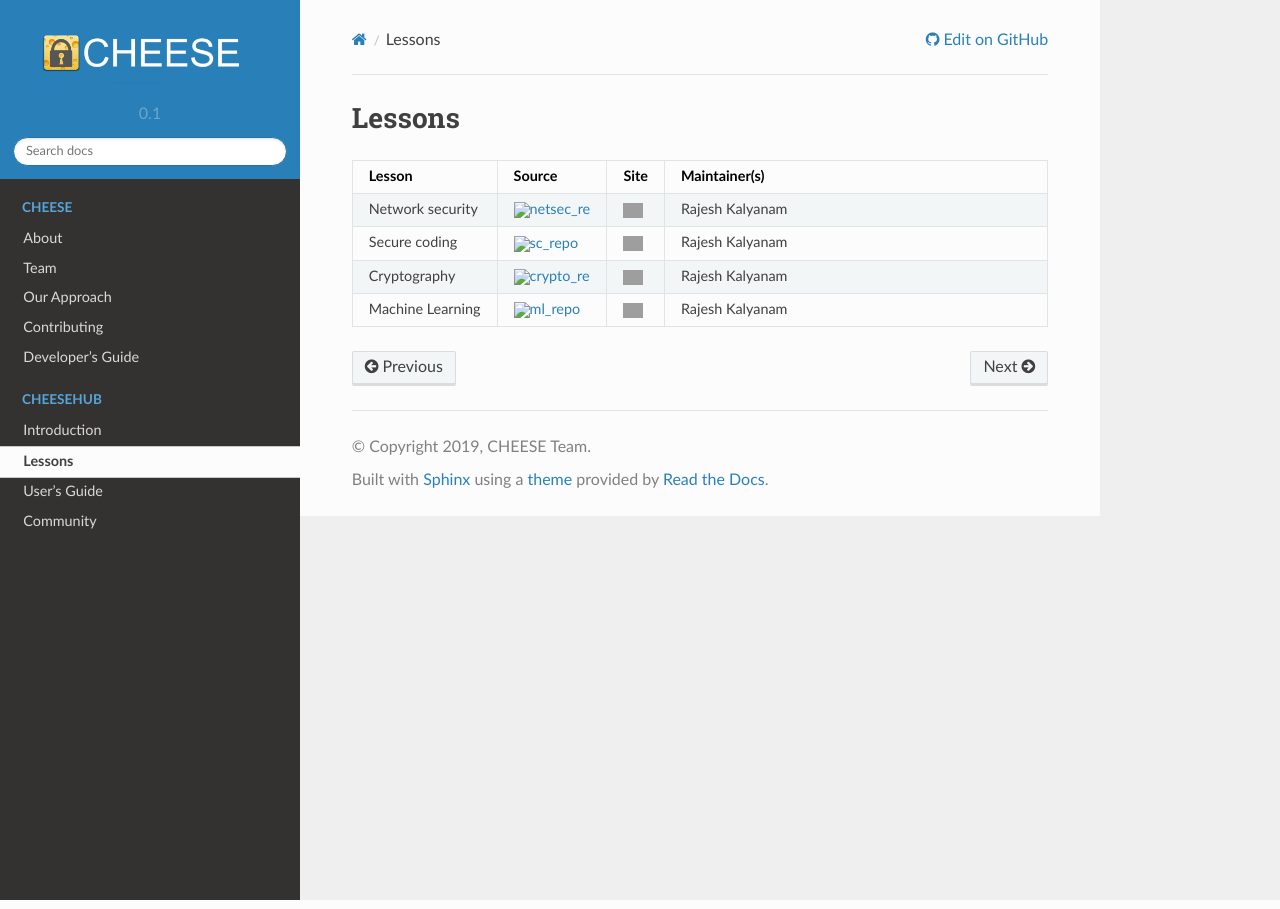
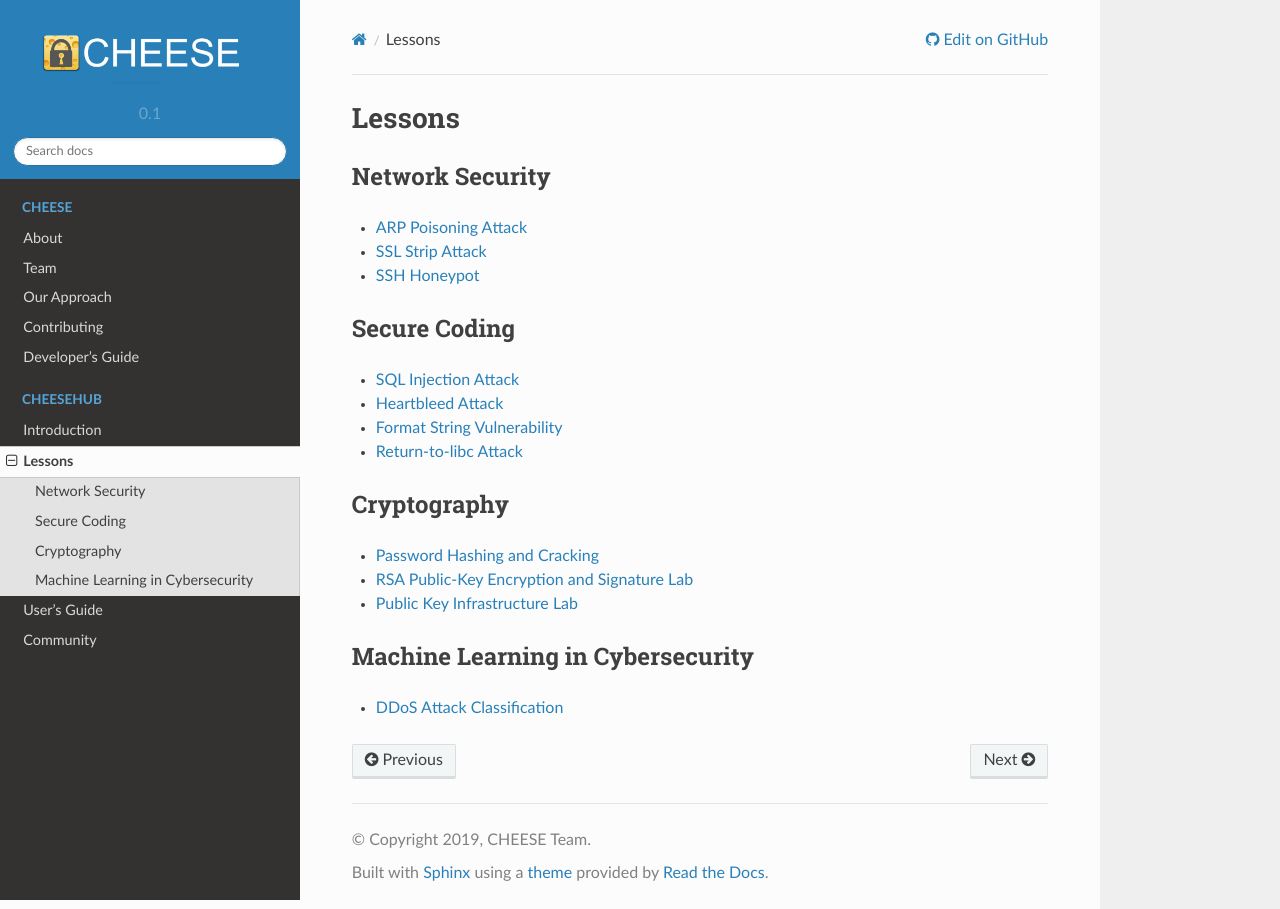
Before and after one commit to cheese-hub/cheesehub, a Sphinx documentation site: the page built from docs/source/lessons/index.rst, in a window 1280 px wide. Built offline with Sphinx 7.4.7 and the Read the Docs theme 2.0.0, drawn with Linux system fonts in a browser that asks for light colours; grey boxes are pictures that could not be loaded.

Commit message:
Update index.rst

```diff
--- a/docs/source/lessons/index.rst
+++ b/docs/source/lessons/index.rst
@@ -3,60 +3,41 @@
 Lessons
 =======
 
+Network Security
+----------------
 
-.. list-table::
-   :widths: 15 5 5 50
-   :header-rows: 1
+* `ARP Poisoning Attack`_
+* `SSL Strip Attack`_
+* `SSH Honeypot`_
 
-   * - Lesson
-     - Source
-     - Site
-     - Maintainer(s)
-   * - Network security
-     - |netsec_repo|_
-     - |netsec_site|_
-     - Rajesh Kalyanam
-   * - Secure coding
-     - |sc_repo|_
-     - |sc_site|_
-     - Rajesh Kalyanam
-   * - Cryptography
-     - |crypto_repo|_
-     - |crypto_site|_
-     - Rajesh Kalyanam
-   * - Machine Learning
-     - |ml_repo|_
-     - |ml_site|_
-     - Rajesh Kalyanam
+Secure Coding
+--------------
 
-.. |netsec_repo| image:: https://github.com/favicon.ico
-   :width: 20px
-.. _netsec_repo: https://github.com/cheese-hub/network-security
+* `SQL Injection Attack`_
+* `Heartbleed Attack`_
+* `Format String Vulnerability`_
+* `Return-to-libc Attack`_
 
-.. |netsec_site| image:: https://carpentries.github.io/instructor-training/assets/img/cp-logo-blue.svg
-   :width: 20px
-.. _netsec_site: https://cheese-hub.github.io/network-security
+Cryptography
+------------
 
-.. |sc_repo| image:: https://github.com/favicon.ico
-   :width: 20px
-.. _sc_repo: https://github.com/cheese-hub/secure-coding
+* `Password Hashing and Cracking`_
+* `RSA Public-Key Encryption and Signature Lab`_
+* `Public Key Infrastructure Lab`_
 
-.. |sc_site| image:: https://carpentries.github.io/instructor-training/assets/img/cp-logo-blue.svg
-   :width: 20px
-.. _sc_site: https://cheese-hub.github.io/secure-coding
+Machine Learning in Cybersecurity
+---------------------------------
 
-.. |crypto_repo| image:: https://github.com/favicon.ico
-   :width: 20px
-.. _crypto_repo: https://github.com/cheese-hub/cryptography
+* `DDoS Attack Classification`_
 
-.. |crypto_site| image:: https://carpentries.github.io/instructor-training/assets/img/cp-logo-blue.svg
-   :width: 20px
-.. _crypto_site: https://cheese-hub.github.io/cryptography
-
-.. |ml_repo| image:: https://github.com/favicon.ico
-   :width: 20px
-.. _ml_repo: https://github.com/cheese-hub/machine-learning
-
-.. |ml_site| image:: https://carpentries.github.io/instructor-training/assets/img/cp-logo-blue.svg
-   :width: 20px
-.. _ml_site: https://cheese-hub.github.io/machine-learning
+.. _ARP Poisoning Attack: https://cheese-hub.github.io/network-security/02-arpspoof/index.html
+.. _SSL Strip Attack: https://cheese-hub.github.io/network-security/03-sslstrip/index.html
+.. _SSH Honeypot: https://cheese-hub.github.io/network-security/04-ssh-honeypot/index.html
+.. _SQL Injection Attack: https://cheese-hub.github.io/secure-coding/02-sqlinjection/index.html
+.. _Heartbleed Attack: https://cheese-hub.github.io/secure-coding/03-heartbleed/index.html
+.. _Format String Vulnerability: https://cheese-hub.github.io/secure-coding/04-formatstring/index.html
+.. _Return-to-libc Attack: https://cheese-hub.github.io/secure-coding/05-ret2libc/index.html
+.. _Password Hashing and Cracking: https://cheese-hub.github.io/cryptography/01-passwordcracking/index.html
+.. _RSA Public-Key Encryption and Signature Lab: https://cheese-hub.github.io/cryptography/02-rsa/index.html
+.. _Public Key Infrastructure Lab: https://cheese-hub.github.io/cryptography/03-pki/index.html
+.. _DDoS Attack Classification: https://cheese-hub.github.io/machine-learning/02-ddos-classification/index.html
```
